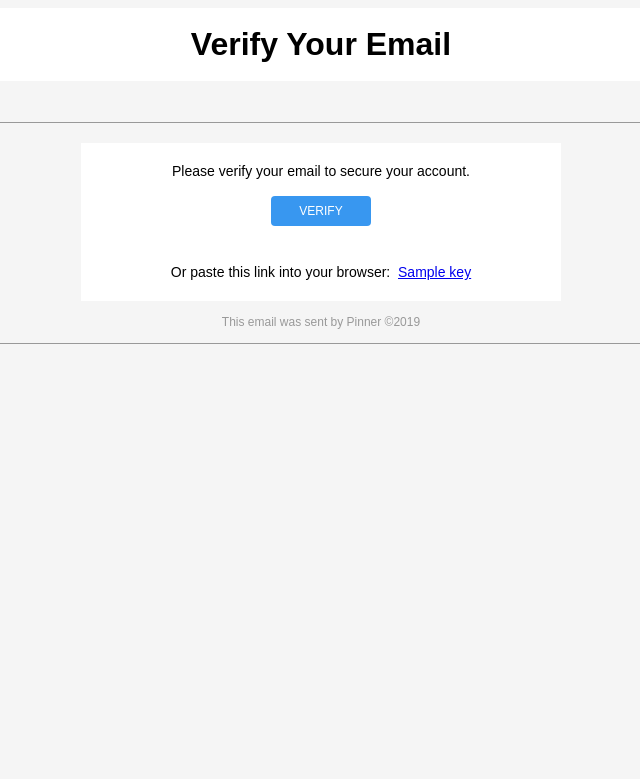
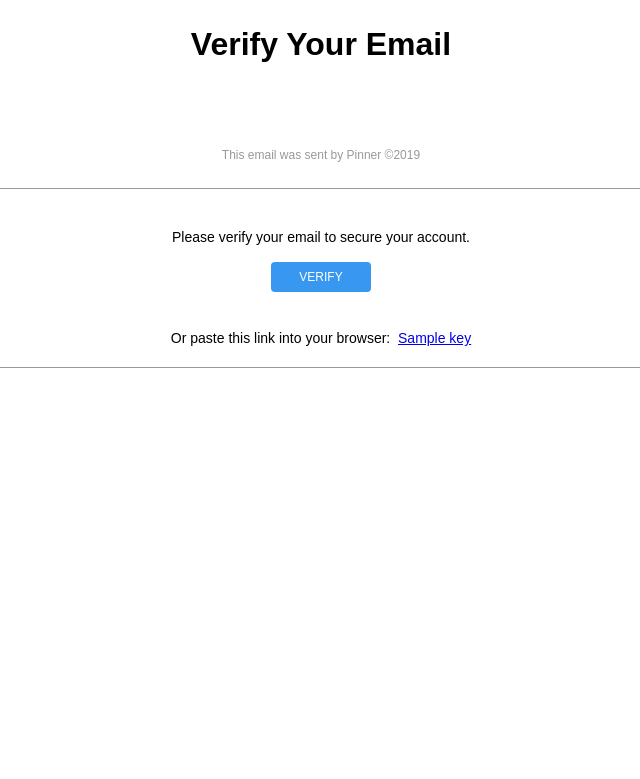
Before and after one commit to plusbeauxjours/pinner-backend, a Django app: template pinner/templates/account/email_confirm.html in a window 1280 px wide. Shown: the top 779 px of the page, without its empty margins (319-959 px from the left). Run offline with Django 3.2, Linux system fonts and the light colour scheme; the template is opened without the code that fills it: most values are stand-ins (such as "Sample title", 1, 10 or a date in 2020).

Commit message:
commit to heroku

```diff
--- a/pinner/templates/account/email_confirm.html
+++ b/pinner/templates/account/email_confirm.html
@@ -8,7 +8,7 @@
         </tr>
     </head>
     <div style="border-bottom: 1px solid #999; margin: 20px 0 20px 0"/>
-    <body style="font-family: sans-serif; background: #f5f5f5;">
+    <body style="font-family: sans-serif;">
     <table cellspacing="0" cellpadding="0" border="0" width="100%">
         <tr>
         <td width="100%" align="center">
@@ -26,11 +26,11 @@
             </tr>
             <tr>
             <div style="border-bottom: 1px solid #999; margin: 20px 0 20px 0"/>
-                <td style="font-family: Arial, Helvetica, sans-serif; font-size: 12px; line-height: 18px; color: #999; padding: 12px 18px; text-align: center;">
+                <div style="font-family: Arial, Helvetica, sans-serif; font-size: 12px; line-height: 18px; color: #999; padding: 12px 18px; text-align: center;">
                 <p>
                     This email was sent by Pinner ©2019
                 </p>
-                </td>
+                </div>
             </tr>
             </table>
         </td>
```
